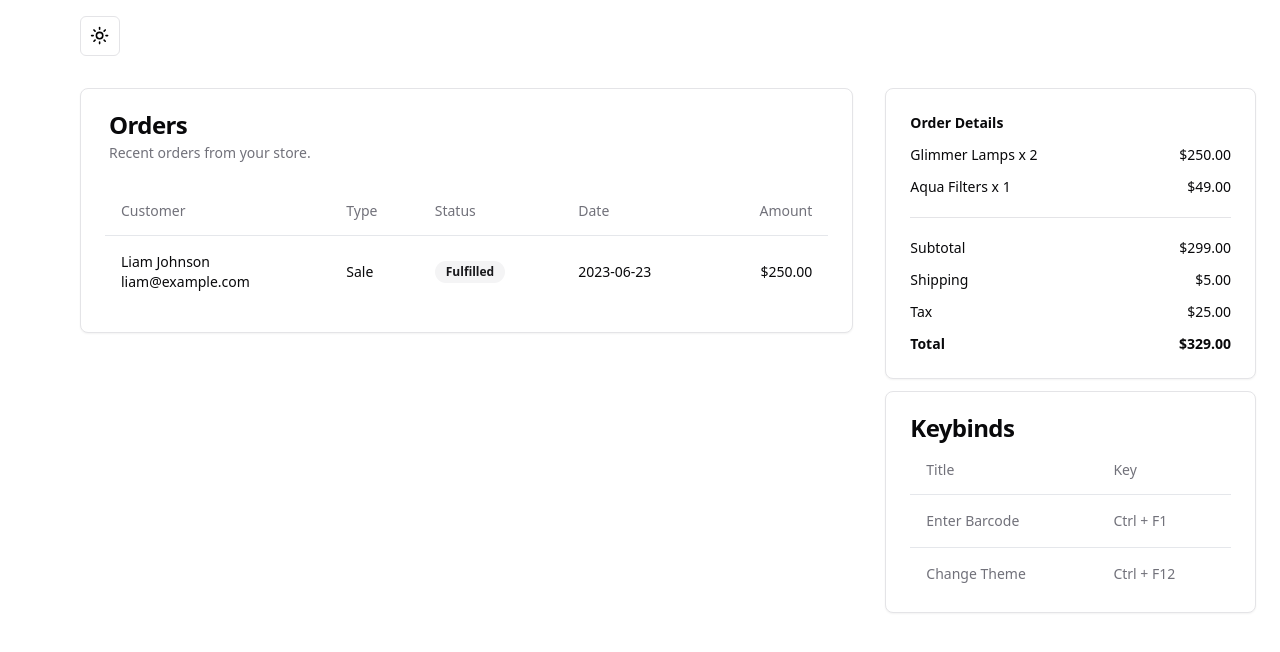
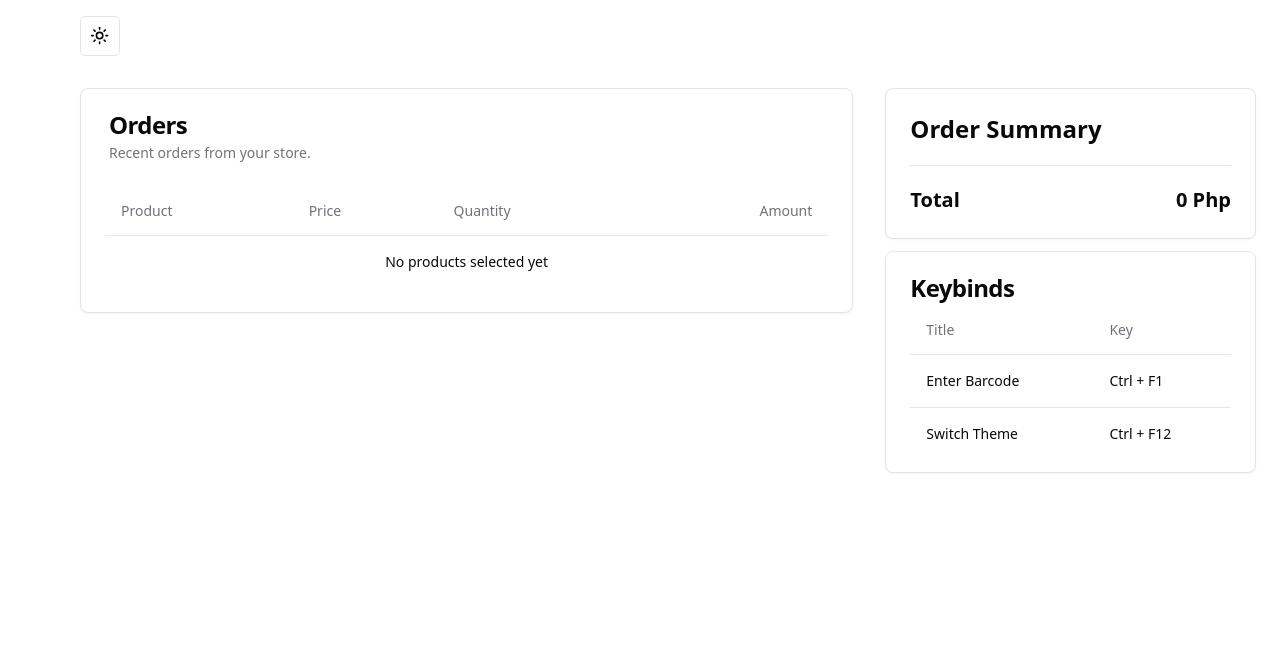
Before and after one commit to Chillingsss/nextjs-pos, a Next.js app: page / in a window 1280 px wide. Shown: the top 652 px of the page. Built offline with nearby package versions, Linux system fonts and the light colour scheme.

Commit message:
added handleAddProduct function

```diff
--- a/app/barcode.js
+++ b/app/barcode.js
@@ -1,4 +1,3 @@
-"use client"
 import React, { useState, useEffect, useRef } from 'react'
 import {
   AlertDialog,
@@ -18,12 +17,14 @@ const formSchema = z.object({
   barcode: z.string().min(1, {
     message: "This field is required",
   }),
-  quantity: z.string().min(1, {
-    message: "This field is required",
-  }),
+  quantity: z.string()
+    .min(1, { message: "Quantity is required" })
+    .refine(value => !isNaN(Number(value)), { message: "Quantity must be a number" })
+    .refine(value => Number(value) > 0, { message: "Quantity must be greater than 0" })
+    .refine(value => Number.isInteger(Number(value)), { message: "Quantity must be an integer" }),
 })
 
-export default function Barcode() {
+export default function Barcode({ handleAddProduct }) {
   const [isDialogOpen, setIsDialogOpen] = useState(false)
 
   const form = useForm({
@@ -34,11 +35,20 @@ export default function Barcode() {
     },
   })
 
-  const inputRef = useRef(null)
+  const barcodeRef = useRef(null)
 
   const onSubmit = async (values) => {
     console.log(values)
-    setIsDialogOpen(false)
+    handleAddProduct(values)
+    form.reset({
+      barcode: "",
+      quantity: "",
+    })
+    setTimeout(() => {
+      if (barcodeRef.current) {
+        barcodeRef.current.focus()
+      }
+    }, 0)
   }
 
   useEffect(() => {
@@ -55,15 +65,18 @@ export default function Barcode() {
   }, [])
 
   useEffect(() => {
-    if (isDialogOpen && inputRef.current) {
-      inputRef.current.focus()
+    if (isDialogOpen && barcodeRef.current) {
+      barcodeRef.current.focus()
     }
   }, [isDialogOpen])
 
-  const handleKeyDown = (event) => {
+  const handleKeyDown = async (event) => {
     if (event.key === 'Enter') {
       event.preventDefault()
-      form.handleSubmit(onSubmit)()
+      const isValid = await form.trigger()
+      if (isValid) {
+        form.handleSubmit(onSubmit)()
+      }
     }
   }
 
@@ -75,16 +88,17 @@ export default function Barcode() {
         <AlertDialogHeader>
           <AlertDialogTitle>Enter Barcode</AlertDialogTitle>
           <AlertDialogDescription>
-            <Form {...form}>
+            <Form {...form} className="space-y-8">
               <form onKeyDown={handleKeyDown} onSubmit={form.handleSubmit(onSubmit)} className="space-y-8">
                 <FormField
                   control={form.control}
                   name="barcode"
                   render={({ field }) => (
                     <FormItem>
+                      <FormLabel>Barcode</FormLabel>
                       <FormControl>
                         <Input
-                          ref={inputRef}
+                          ref={barcodeRef}
                           placeholder="Enter your barcode"
                           {...field}
                           autoFocus
@@ -99,8 +113,13 @@ export default function Barcode() {
                   name="quantity"
                   render={({ field }) => (
                     <FormItem>
+                      <FormLabel>Quantity</FormLabel>
                       <FormControl>
-                        <Input placeholder="Enter quantity" {...field} />
+                        <Input
+                          type="text"
+                          placeholder="Enter quantity"
+                          {...field}
+                        />
                       </FormControl>
                       <FormMessage />
                     </FormItem>
--- /dev/null
+++ b/app/keybinds-table.js
@@ -0,0 +1,48 @@
+import React from 'react';
+import { Card, CardHeader, CardTitle, CardDescription } from "@/components/ui/card";
+import { Table, TableHeader, TableBody, TableRow, TableHead, TableCell } from "@/components/ui/table";
+
+function KeybindsTable() {
+  return (
+    <div className="mt-3 grid gap-4 sm:grid-cols-2 md:grid-cols-4 lg:grid-cols-2 xl:grid-cols-2">
+      <Card className="sm:col-span-2">
+        <CardHeader className="pb-3">
+          <CardTitle>Keybinds</CardTitle>
+          <div className="max-w-lg text-balance leading-relaxed">
+            <div className="overflow-x-auto">
+              <Table>
+                <TableHeader>
+                  <TableRow>
+                    <TableHead className="sm:table-cell">Title</TableHead>
+                    <TableHead className="sm:table-cell">Key</TableHead>
+                  </TableRow>
+                </TableHeader>
+                <TableBody>
+                  <TableRow className="bg-accent">
+                    <TableCell>
+                      <div >Enter Barcode</div>
+                    </TableCell>
+                    <TableCell>
+                      <div >Ctrl + F1</div>
+                    </TableCell>
+                  </TableRow>
+                  <TableRow className="bg-accent">
+                    <TableCell>
+                      <div >Switch Theme</div>
+                    </TableCell>
+                    <TableCell>
+                      <div >Ctrl + F12</div>
+                    </TableCell>
+                  </TableRow>
+                </TableBody>
+              </Table>
+            </div>
+          </div>
+        </CardHeader>
+      </Card>
+
+    </div>
+  );
+}
+
+export default KeybindsTable;
--- a/app/layout.js
+++ b/app/layout.js
@@ -9,6 +9,7 @@ export const metadata = {
 };
 
 import { ThemeProvider } from "@/components/theme-provider"
+import { Toaster } from "sonner";
 
 export default function RootLayout({ children }) {
   return (
@@ -16,6 +17,7 @@ export default function RootLayout({ children }) {
       <html lang="en" suppressHydrationWarning>
         <head />
         <body>
+          <Toaster richColors position='top-center' duration={1500} />
           <ThemeProvider
             attribute="class"
             defaultTheme="system"
--- a/app/page.js
+++ b/app/page.js
@@ -1,13 +1,12 @@
+"use client"
 import { Badge } from "@/components/ui/badge"
 import {
   Card,
   CardContent,
   CardDescription,
-  CardFooter,
   CardHeader,
   CardTitle,
 } from "@/components/ui/card"
-import { Progress } from "@/components/ui/progress"
 import { Separator } from "@/components/ui/separator"
 import {
   Table,
@@ -17,20 +16,52 @@ import {
   TableHeader,
   TableRow,
 } from "@/components/ui/table"
-import React from 'react'
+import React, { useState } from 'react'
 import { ModeToggle } from "@/components/ui/mode-toggle"
 import Barcode from "./barcode"
+import KeybindsTable from "./keybinds-table"
+import { toast } from "sonner"
 
-function page() {
+function Page() {
+  const products = [
+    { barcode: "1001", product: "Instant Noodles", price: 55 },
+    { barcode: "1002", product: "Canned Tuna", price: 72 },
+    { barcode: "1003", product: "Rice (1kg)", price: 45 },
+    { barcode: "1004", product: "Milk (1L)", price: 60 },
+    { barcode: "1005", product: "Eggs (12 pcs)", price: 95 },
+    { barcode: "1006", product: "Bread (Loaf)", price: 40 },
+    { barcode: "1007", product: "Cooking Oil (500ml)", price: 85 },
+    { barcode: "1008", product: "Sugar (1kg)", price: 50 },
+    { barcode: "1009", product: "Coffee (200g)", price: 150 },
+    { barcode: "1010", product: "Soy Sauce (500ml)", price: 38 },
+  ];
+
+  const [selectedProducts, setSelectedProducts] = useState([])
+  const [total, setTotal] = useState(0);
+
+  const handleAddProduct = (newProductSelected) => {
+    console.log(newProductSelected)
+    const product = products.find(product => product.barcode === newProductSelected.barcode);
+    if (product){
+      setSelectedProducts([...selectedProducts, {product: product.product, quantity: parseInt(newProductSelected.quantity), price: product.price}])
+      setTotal(total + product.price * parseInt(newProductSelected.quantity))
+    }else{
+      toast.error("Product not found");
+    }
+
+  }
+
   return (
+    <>
+
       <div className="flex min-h-screen w-full flex-col bg-muted/40">
-
         <div className="flex flex-col sm:gap-4 sm:py-4 sm:pl-14">
           <main className="grid flex-1 items-start gap-4 p-4 sm:px-6 sm:py-0 md:gap-8 lg:grid-cols-3 xl:grid-cols-3">
+
             <div className="grid auto-rows-max items-start gap-4 md:gap-8 lg:col-span-2">
               <header>
                 <ModeToggle />
-              <Barcode/>
+                <Barcode handleAddProduct={handleAddProduct}/>
               </header>
 
               <Card x-chunk="dashboard-05-chunk-3">
@@ -41,144 +72,66 @@ function page() {
                   </CardDescription>
                 </CardHeader>
                 <CardContent>
-                    <Table>
+                  <Table >
                     <TableHeader>
                       <TableRow>
-                          <TableHead>Customer</TableHead>
-                          <TableHead className="hidden sm:table-cell">
-                            Type
-                          </TableHead>
-                          <TableHead className="hidden sm:table-cell">
-                            Status
-                          </TableHead>
-                          <TableHead className="hidden md:table-cell">
-                            Date
-                          </TableHead>
+                        <TableHead className="hidden sm:table-cell">Product</TableHead>
+                        <TableHead className="hidden sm:table-cell">Price</TableHead>
+                        <TableHead className="hidden sm:table-cell">Quantity</TableHead>
                         <TableHead className="text-right">Amount</TableHead>
                       </TableRow>
                     </TableHeader>
                     <TableBody>
-                        <TableRow className="bg-accent">
-                          <TableCell>
-                            <div className="font-medium">Liam Johnson</div>
-                            <div className="hidden text-sm text-muted-foreground md:inline">
-                              liam@example.com
-                            </div>
+                      {selectedProducts.length === 0 && (
+                        <TableRow>
+                          <TableCell colSpan={4} className="text-center">
+                            No products selected yet
                           </TableCell>
-                          <TableCell className="hidden sm:table-cell">
-                            Sale
-                          </TableCell>
-                          <TableCell className="hidden sm:table-cell">
-                            <Badge className="text-xs" variant="secondary">
-                              Fulfilled
-                            </Badge>
-                          </TableCell>
-                          <TableCell className="hidden md:table-cell">
-                            2023-06-23
-                          </TableCell>
+                        </TableRow>
+                      )}
+                      {selectedProducts.map((product, index) => (
+                        <TableRow key={index}>
+                          <TableCell className="hidden sm:table-cell">{product.product}</TableCell>
+                          <TableCell className="hidden sm:table-cell">{product.price}<span> Php</span></TableCell>
+                          <TableCell className="hidden sm:table-cell">{product.quantity}</TableCell>
+                          <TableCell className="text-right">{product.price * product.quantity} <span>Php</span></TableCell>
+                        </TableRow>
+                      ))}
+                      {/* <TableRow className="bg-accent">
+                        <TableCell className="hidden sm:table-cell">Sale</TableCell>
+                        <TableCell className="hidden sm:table-cell">1</TableCell>
+                        <TableCell className="hidden md:table-cell">2023-06-23</TableCell>
                         <TableCell className="text-right">$250.00</TableCell>
-                        </TableRow>
-
-
+                      </TableRow> */}
                     </TableBody>
                   </Table>
                 </CardContent>
               </Card>
-
             </div>
-
 
             <div className="mt-2">
               <Card className="overflow-hidden mt-16" x-chunk="dashboard-05-chunk-4">
                 <CardContent className="p-6 text-sm">
                   <div className="grid gap-3">
-                  <div className="font-semibold">Order Details</div>
-                  <ul className="grid gap-3">
-                    <li className="flex items-center justify-between">
-                      <span className="text-muted-foreground">
-                        Glimmer Lamps x <span>2</span>
-                      </span>
-                      <span>$250.00</span>
-                    </li>
-                    <li className="flex items-center justify-between">
-                      <span className="text-muted-foreground">
-                        Aqua Filters x <span>1</span>
-                      </span>
-                      <span>$49.00</span>
-                    </li>
-                  </ul>
+                    <div className="font-semibold text-2xl">Order Summary</div>
                     <Separator className="my-2" />
                     <ul className="grid gap-3">
-                    <li className="flex items-center justify-between">
-                      <span className="text-muted-foreground">Subtotal</span>
-                      <span>$299.00</span>
-                    </li>
-                    <li className="flex items-center justify-between">
-                      <span className="text-muted-foreground">Shipping</span>
-                      <span>$5.00</span>
-                    </li>
-                    <li className="flex items-center justify-between">
-                      <span className="text-muted-foreground">Tax</span>
-                      <span>$25.00</span>
-                    </li>
                       <li className="flex items-center justify-between font-semibold">
-                      <span className="text-muted-foreground">Total</span>
-                      <span>$329.00</span>
+                        <span className="text-muted-foreground text-xl">Total</span>
+                        <span className="text-muted-foreground text-xl">{total} <span>Php</span></span>
                       </li>
                     </ul>
                   </div>
                 </CardContent>
               </Card>
-            <div className="mt-3 grid gap-4 sm:grid-cols-2 md:grid-cols-4 lg:grid-cols-2 xl:grid-cols-2">
-              <Card
-                className="sm:col-span-2" x-chunk="dashboard-05-chunk-0"
-              >
-                <CardHeader className="pb-3">
-                  <CardTitle>Keybinds</CardTitle>
-                  <CardDescription className="max-w-lg text-balance leading-relaxed">
-                  <Table>
-                      <TableHeader>
-                        <TableRow>
-                          <TableHead className="sm:table-cell">Title</TableHead>
-                          <TableHead className="sm:table-cell">Key</TableHead>
 
-                        </TableRow>
-                      </TableHeader>
-                      <TableBody>
-                        <TableRow className="bg-accent">
-                          <TableCell>
-                            <div className="font-medium">Enter Barcode</div>
-                          </TableCell>
-
-                          <TableCell>
-                            <div className="font-medium">Ctrl + F1</div>
-                          </TableCell>
-                        </TableRow>
-
-                        <TableRow className="bg-accent">
-                          <TableCell>
-                            <div className="font-medium">Change Theme</div>
-                          </TableCell>
-
-                          <TableCell>
-                            <div className="font-medium">Ctrl + F12</div>
-                          </TableCell>
-                        </TableRow>
-
-
-                      </TableBody>
-                    </Table>
-                  </CardDescription>
-                </CardHeader>
-
-              </Card>
-            </div>
+              <KeybindsTable />
             </div>
           </main>
         </div>
-
       </div>
+    </>
   )
 }
 
-export default page
+export default Page
--- a/package.json
+++ b/package.json
@@ -27,6 +27,7 @@
     "react": "^18",
     "react-dom": "^18",
     "react-hook-form": "^7.52.1",
+    "sonner": "^1.5.0",
     "tailwind-merge": "^2.4.0",
     "tailwindcss-animate": "^1.0.7",
     "zod": "^3.23.8"
```
Also changed, not shown: 1 other file (tests, documents, lock files or other folders). Lines whose indentation alone changed are shown as unchanged.
